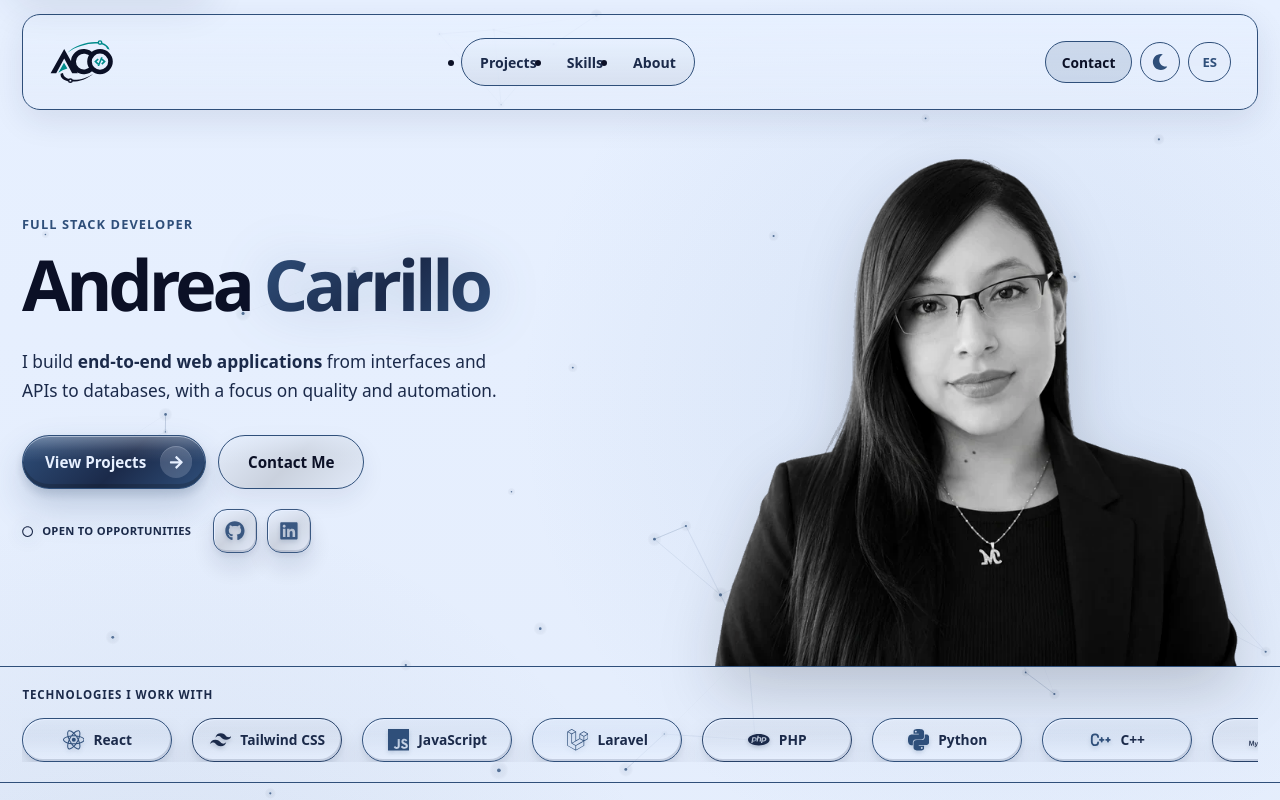
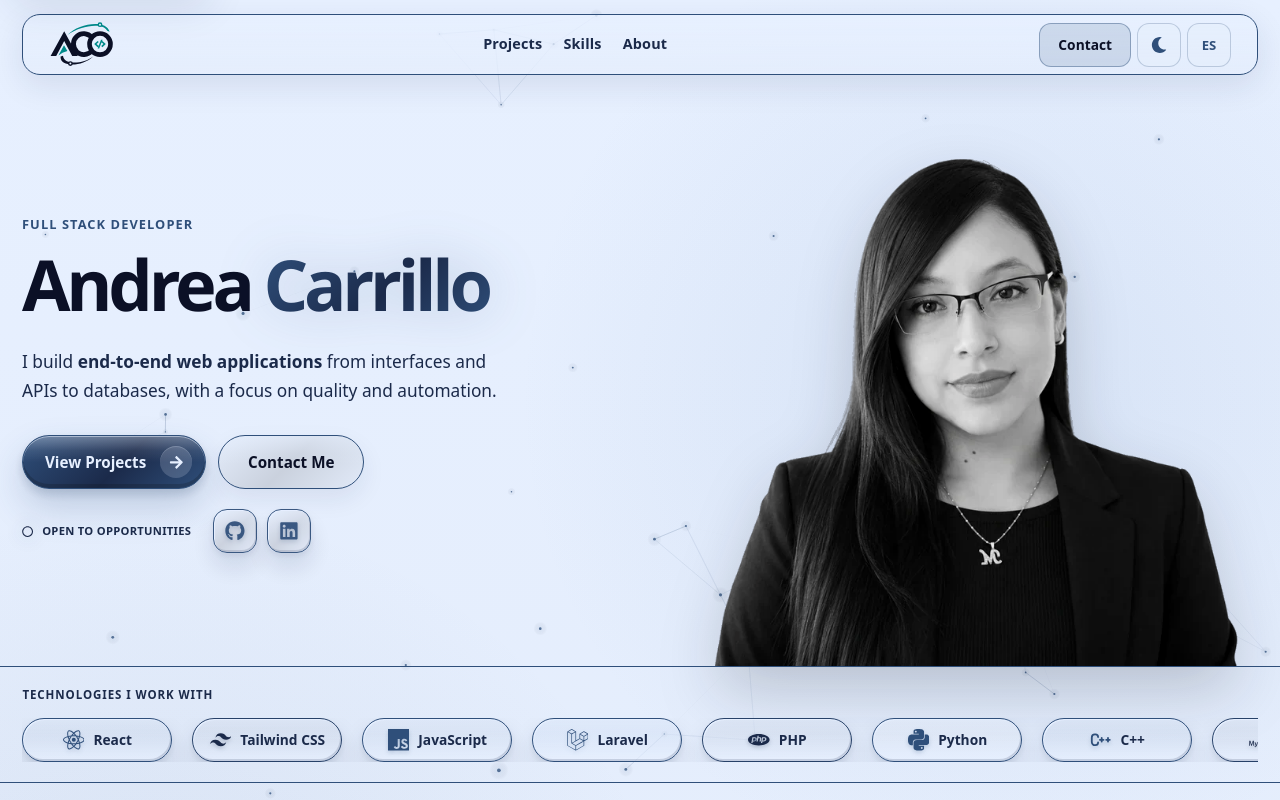
Before and after one commit to AndreaCarrilloOp/Professional-Portfolio, a React (Vite) app: page / in a window 1280 px wide. Shown: the top 800 px of the page. Built offline with nearby package versions, Linux system fonts and the light colour scheme.

Commit message:
style(nav): replace nested pills with refined active-link hierarchy

```diff
--- a/src/styles/enhancements.css
+++ b/src/styles/enhancements.css
@@ -1941,3 +1941,189 @@ html:not(.dark) :where(.btn-secondary, .hero-cta-secondary, .social-link, .proje
     opacity: 0.72;
   }
 }
+
+/* Navigation refinement: text links with a small active rule rather than
+   button-like pills; real actions keep their clear control affordances. */
+.nav-links,
+.dark .nav-links {
+  display: flex;
+  gap: clamp(12px, 1.35vw, 22px);
+  align-items: center;
+  margin-block: 0;
+  margin-inline: auto;
+  padding: 0;
+  border: 0;
+  border-radius: 0;
+  background: transparent;
+  box-shadow: none;
+  list-style: none;
+}
+
+.nav-links > li {
+  display: flex;
+  min-width: 0;
+}
+
+.nav-links .nav-link {
+  position: relative;
+  min-height: 44px;
+  padding: 10px 2px 13px;
+  border: 0;
+  border-radius: 0;
+  background: transparent;
+  box-shadow: none;
+  color: var(--muted);
+  font-size: 0.9rem;
+  font-weight: 650;
+  letter-spacing: 0.01em;
+  white-space: nowrap;
+  text-decoration: none;
+  transition: color var(--motion-duration-fast) ease;
+}
+
+.nav-links .nav-link::after {
+  display: block;
+  inset-inline: 0;
+  left: 0;
+  right: 0;
+  bottom: 4px;
+  width: auto;
+  height: 2px;
+  border-radius: 2px;
+  background: var(--primary);
+  opacity: 0;
+  transform: scaleX(0.35);
+  transform-origin: center;
+  transition:
+    opacity var(--motion-duration-fast) ease,
+    transform var(--motion-duration-fast) var(--motion-ease-standard);
+}
+
+.nav-links .nav-link-active,
+.nav-links .nav-link:hover,
+.nav-links .nav-link:focus-visible,
+.dark .nav-links .nav-link-active,
+.dark .nav-links .nav-link:hover,
+.dark .nav-links .nav-link:focus-visible {
+  color: var(--text);
+  border-color: transparent;
+  background: transparent;
+  box-shadow: none;
+}
+
+.nav-links .nav-link-active {
+  font-weight: 780;
+}
+
+.nav-links .nav-link-active::after,
+.nav-links .nav-link:hover::after,
+.nav-links .nav-link:focus-visible::after {
+  opacity: 1;
+  transform: scaleX(1);
+}
+
+.nav-actions {
+  gap: 6px;
+}
+
+.nav-actions .icon-button,
+.nav-actions .language-button,
+.nav-actions .bento-button {
+  min-width: 44px;
+  min-height: 44px;
+  border-radius: 12px;
+  border-color: color-mix(in srgb, var(--primary) 24%, transparent);
+  background: color-mix(in srgb, var(--card) 52%, transparent);
+  box-shadow: none;
+}
+
+.nav-actions .icon-button:hover,
+.nav-actions .language-button:hover,
+.nav-actions .bento-button:hover,
+.nav-actions .icon-button:focus-visible,
+.nav-actions .language-button:focus-visible,
+.nav-actions .bento-button:focus-visible {
+  background: var(--primary-soft);
+  border-color: color-mix(in srgb, var(--primary) 48%, transparent);
+  box-shadow: none;
+}
+
+.nav-contact-cta {
+  min-height: 44px;
+  padding-inline: 18px;
+  border-color: color-mix(in srgb, var(--primary) 42%, transparent);
+  border-radius: 12px;
+}
+
+.mobile-bento-menu .bento-grid {
+  display: grid;
+  grid-template-columns: minmax(0, 1fr);
+  gap: 0;
+  margin: 0;
+  padding: 0;
+  list-style: none;
+}
+
+.mobile-bento-menu .bento-grid > li {
+  min-width: 0;
+}
+
+.mobile-bento-menu .bento-link {
+  display: flex;
+  align-items: center;
+  gap: 14px;
+  min-height: 54px;
+  padding: 12px 14px;
+  border: 0;
+  border-inline-start: 2px solid transparent;
+  border-block-end: 1px solid color-mix(in srgb, var(--line) 24%, transparent);
+  border-radius: 0;
+  background: transparent;
+  box-shadow: none;
+  color: var(--muted);
+  font-size: 0.94rem;
+  font-weight: 650;
+  text-align: start;
+}
+
+.mobile-bento-menu .bento-grid > li:last-child .bento-link {
+  border-block-end-color: transparent;
+}
+
+.mobile-bento-menu .bento-link svg {
+  flex: 0 0 auto;
+  width: 1.1rem;
+  height: 1.1rem;
+  color: var(--primary);
+  filter: none;
+}
+
+.mobile-bento-menu .bento-link-active,
+.mobile-bento-menu .bento-link:hover,
+.mobile-bento-menu .bento-link:focus-visible {
+  transform: none;
+  border-inline-start-color: var(--primary);
+  background: color-mix(in srgb, var(--primary-soft) 65%, transparent);
+  box-shadow: none;
+  color: var(--text);
+}
+
+.mobile-bento-menu .bento-link-active {
+  font-weight: 780;
+}
+
+.mobile-bento-menu .bento-contact-cta {
+  border-radius: 12px;
+}
+
+@media (max-width: 1100px) and (min-width: 1025px) {
+  .nav-links {
+    gap: 12px;
+  }
+}
+
+@media (prefers-reduced-motion: reduce) {
+  .nav-links .nav-link::after {
+    transition: none;
+  }
+}
```
